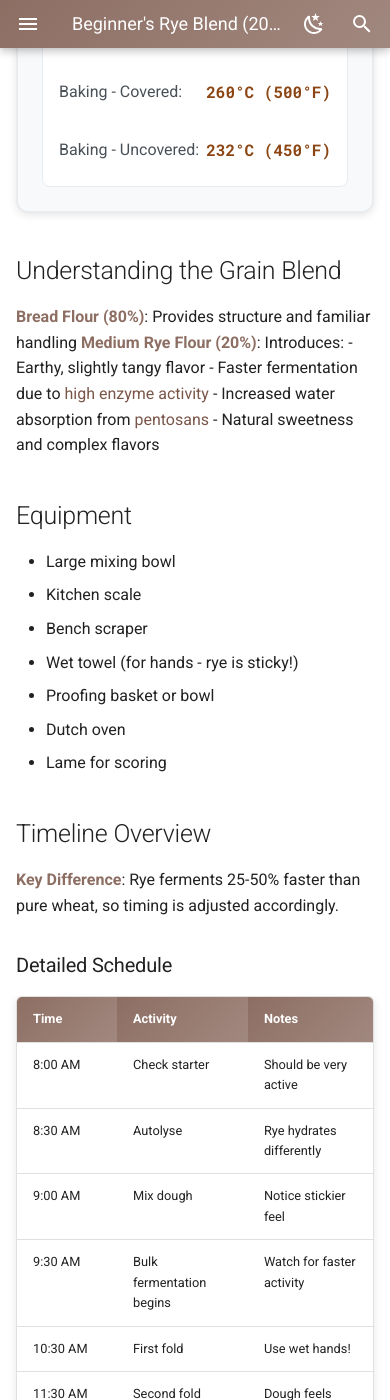
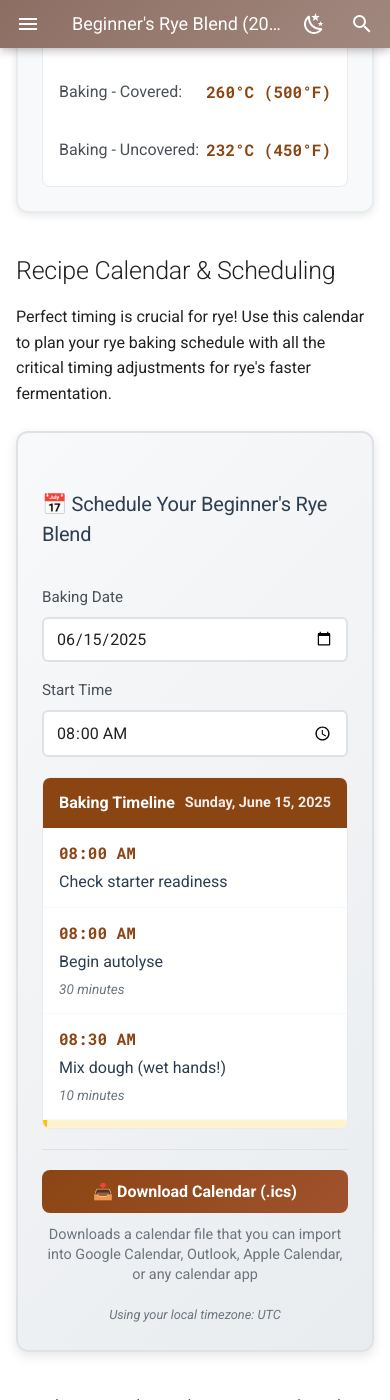
Before and after one commit to git-kubik/sourdough-journey, an MkDocs documentation site: the page built from docs/recipes/rye/beginners-rye-blend.md, in a window 390 px wide and 1400 px high, scrolled down 1540 px. Built offline with MkDocs 1.6.1 and Material for MkDocs 9.7.7, drawn with Linux system fonts in a browser that asks for light colours.

Commit message:
Add recipe calendar system with ICS file generation and URL links
- Create interactive recipe calendar with timeline generation
- Implement ICS calendar file download functionality
- Add URL links in calendar events pointing to recipe steps
- Include recipe-specific scheduling for all 4 recipes
- Support user-selectable date and time for baking schedule
- Generate detailed timeline with phase-based organization
- Create comprehensive styling for calendar interface
- Add timezone-aware event scheduling
- Enable calendar import to Google Calendar, Outlook, Apple Calendar

Features:
- Recipe-specific timing schedules for different grain types
- Visual timeline with activity descriptions and durations
- Downloadable .ics files with clickable recipe step URLs
- Base URL integration with https://baker.kubik.au
- Responsive calendar design with proper accessibility

🤖 Generated with [Claude Code](https://claude.ai/code)

Co-Authored-By: Claude <noreply@anthropic.com>

```diff
--- /dev/null
+++ b/docs/js/recipe-calendar.js
@@ -0,0 +1,302 @@
+// Recipe Calendar Generator
+class RecipeCalendar {
+    constructor(containerId, recipeName, recipeSteps, recipeUrl) {
+        this.container = document.getElementById(containerId);
+        this.recipeName = recipeName;
+        this.recipeSteps = recipeSteps;
+        this.recipeUrl = recipeUrl || this.generateRecipeUrl(recipeName);
+        this.selectedDate = new Date();
+        this.selectedTime = '08:00';
+        this.timeline = [];
+        this.baseUrl = 'https://baker.kubik.au';
+        this.init();
+    }
+
+    generateRecipeUrl(recipeName) {
+        // Convert recipe name to URL-friendly format
+        const urlPath = recipeName.toLowerCase()
+            .replace(/'/g, '')
+            .replace(/[^a-z0-9]+/g, '-')
+            .replace(/^-+|-+$/g, '');
+        return `/recipes/${urlPath}`;
+    }
+
+    init() {
+        this.render();
+        this.calculateTimeline();
+        this.updatePreview();
+    }
+
+    render() {
+        this.container.innerHTML = `
+            <div class="recipe-calendar">
+                <div class="calendar-header">
+                    <h3 class="calendar-title">
+                        📅 Schedule Your ${this.recipeName}
+                    </h3>
+                </div>
+
+                <div class="calendar-controls">
+                    <div class="calendar-control-group">
+                        <label for="recipe-date-${this.container.id}">Baking Date</label>
+                        <input type="date" id="recipe-date-${this.container.id}" class="calendar-input" value="${this.formatDate(this.selectedDate)}">
+                    </div>
+                    <div class="calendar-control-group">
+                        <label for="recipe-time-${this.container.id}">Start Time</label>
+                        <input type="time" id="recipe-time-${this.container.id}" class="calendar-input" value="${this.selectedTime}">
+                    </div>
+                </div>
+
+                <div class="schedule-preview">
+                    <div class="schedule-header">
+                        <span>Baking Timeline</span>
+                        <span class="schedule-date" id="schedule-date-${this.container.id}"></span>
+                    </div>
+                    <div class="schedule-timeline" id="timeline-${this.container.id}">
+                        <!-- Timeline will be populated here -->
+                    </div>
+                </div>
+
+                <div class="download-section">
+                    <button class="download-button" id="download-btn-${this.container.id}">
+                        📥 Download Calendar (.ics)
+                    </button>
+                    <div class="download-info">
+                        Downloads a calendar file that you can import into Google Calendar, Outlook, Apple Calendar, or any calendar app
+                    </div>
+                    <div class="timezone-display" id="timezone-${this.container.id}">
+                        Using your local timezone: ${Intl.DateTimeFormat().resolvedOptions().timeZone}
+                    </div>
+                </div>
+            </div>
+        `;
+
+        this.setupEventListeners();
+    }
+
+    setupEventListeners() {
+        const dateInput = document.getElementById(`recipe-date-${this.container.id}`);
+        const timeInput = document.getElementById(`recipe-time-${this.container.id}`);
+        const downloadBtn = document.getElementById(`download-btn-${this.container.id}`);
+
+        dateInput.addEventListener('change', (e) => {
+            this.selectedDate = new Date(e.target.value);
+            this.calculateTimeline();
+            this.updatePreview();
+        });
+
+        timeInput.addEventListener('change', (e) => {
+            this.selectedTime = e.target.value;
+            this.calculateTimeline();
+            this.updatePreview();
+        });
+
+        downloadBtn.addEventListener('click', () => {
+            this.downloadICS();
+        });
+    }
+
+    calculateTimeline() {
+        this.timeline = [];
+        const [hours, minutes] = this.selectedTime.split(':').map(Number);
+        let currentDateTime = new Date(this.selectedDate);
+        currentDateTime.setHours(hours, minutes, 0, 0);
+
+        this.recipeSteps.forEach((step, index) => {
+            const event = {
+                time: new Date(currentDateTime),
+                activity: step.activity,
+                duration: step.duration || '',
+                type: step.type || 'action', // 'action', 'phase', 'milestone'
+                description: step.description || ''
+            };
+
+            this.timeline.push(event);
+
+            // Calculate next step time
+            if (step.durationMinutes && index < this.recipeSteps.length - 1) {
+                currentDateTime = new Date(currentDateTime.getTime() + (step.durationMinutes * 60000));
+            }
+        });
+    }
+
+    updatePreview() {
+        const scheduleDate = document.getElementById(`schedule-date-${this.container.id}`);
+        const timelineContainer = document.getElementById(`timeline-${this.container.id}`);
+
+        scheduleDate.textContent = this.formatDateLong(this.selectedDate);
+
+        timelineContainer.innerHTML = this.timeline.map((event, index) => {
+            const timeStr = this.formatTime(event.time);
+            const typeClass = event.type === 'phase' ? 'timeline-phase' : '';
+
+            return `
+                <div class="timeline-item ${typeClass}">
+                    <div class="timeline-time">${timeStr}</div>
+                    <div class="timeline-activity">${event.activity}</div>
+                    ${event.duration ? `<div class="timeline-duration">${event.duration}</div>` : ''}
+                </div>
+            `;
+        }).join('');
+    }
+
+    formatDate(date) {
+        return date.toISOString().split('T')[0];
+    }
+
+    formatDateLong(date) {
+        return date.toLocaleDateString('en-US', {
+            weekday: 'long',
+            year: 'numeric',
+            month: 'long',
+            day: 'numeric'
+        });
+    }
+
+    formatTime(date) {
+        return date.toLocaleTimeString('en-US', {
+            hour: '2-digit',
+            minute: '2-digit',
+            hour12: true
+        });
+    }
+
+    formatICSDateTime(date) {
+        // Format: YYYYMMDDTHHMMSSZ
+        const year = date.getFullYear();
+        const month = String(date.getMonth() + 1).padStart(2, '0');
+        const day = String(date.getDate()).padStart(2, '0');
+        const hours = String(date.getHours()).padStart(2, '0');
+        const minutes = String(date.getMinutes()).padStart(2, '0');
+        const seconds = String(date.getSeconds()).padStart(2, '0');
+
+        return `${year}${month}${day}T${hours}${minutes}${seconds}`;
+    }
+
+    generateICS() {
+        const now = new Date();
+        const uid = `sourdough-${this.recipeName.toLowerCase().replace(/\s+/g, '-')}-${now.getTime()}`;
+
+        let icsContent = [
+            'BEGIN:VCALENDAR',
+            'VERSION:2.0',
+            'PRODID:-//MaK\'s Sourdough Journey//Recipe Calendar//EN',
+            'CALSCALE:GREGORIAN',
+            'METHOD:PUBLISH'
+        ];
+
+        this.timeline.forEach((event, index) => {
+            const startTime = this.formatICSDateTime(event.time);
+            const endTime = this.formatICSDateTime(new Date(event.time.getTime() + (15 * 60000))); // 15 minutes default duration
+
+            const summary = `${this.recipeName}: ${event.activity}`;
+            const stepUrl = `${this.baseUrl}${this.recipeUrl}#step-${index + 1}`;
+            const description = `${event.description || `Step ${index + 1} in making ${this.recipeName}.`} ${event.duration ? `Duration: ${event.duration}` : ''}\\n\\nView recipe step: ${stepUrl}`;
+
+            icsContent.push(
+                'BEGIN:VEVENT',
+                `UID:${uid}-${index}@sourdough-journey.local`,
+                `DTSTART:${startTime}`,
+                `DTEND:${endTime}`,
+                `SUMMARY:${summary}`,
+                `DESCRIPTION:${description.replace(/\n/g, '\\n')}`,
+                `URL:${stepUrl}`,
+                `LOCATION:Kitchen`,
+                `CATEGORIES:Baking,Sourdough`,
+                'STATUS:CONFIRMED',
+                'TRANSP:OPAQUE',
+                'END:VEVENT'
+            );
+        });
+
+        icsContent.push('END:VCALENDAR');
+        return icsContent.join('\r\n');
+    }
+
+    downloadICS() {
+        const icsContent = this.generateICS();
+        const blob = new Blob([icsContent], { type: 'text/calendar;charset=utf-8' });
+        const url = URL.createObjectURL(blob);
+
+        const link = document.createElement('a');
+        link.href = url;
+        link.download = `${this.recipeName.toLowerCase().replace(/\s+/g, '-')}-${this.formatDate(this.selectedDate)}.ics`;
+        document.body.appendChild(link);
+        link.click();
+        document.body.removeChild(link);
+        URL.revokeObjectURL(url);
+    }
+}
+
+// Recipe step definitions for different recipes
+const RECIPE_SCHEDULES = {
+    'classic-white-sourdough': [
+        { activity: 'Check starter readiness', type: 'milestone', description: 'Ensure starter has doubled and passes float test' },
+        { activity: 'Begin autolyse (flour + water)', duration: '30 minutes', durationMinutes: 30, description: 'Mix flour and water, let rest to develop gluten naturally' },
+        { activity: 'Mix dough (add starter & salt)', duration: '10 minutes', durationMinutes: 10, description: 'Add active starter and salt, mix thoroughly' },
+        { activity: 'Bulk fermentation begins', type: 'phase', description: 'Begin 4-5 hour bulk fermentation with periodic folding' },
+        { activity: 'First coil fold', duration: '2 minutes', durationMinutes: 60, description: 'Perform coil fold technique, cover and rest' },
+        { activity: 'Second coil fold', duration: '2 minutes', durationMinutes: 60, description: 'Second fold, notice increased dough strength' },
+        { activity: 'Third coil fold', duration: '2 minutes', durationMinutes: 60, description: 'Third fold, dough should feel smoother and stronger' },
+        { activity: 'Final coil fold', duration: '2 minutes', durationMinutes: 30, description: 'Last fold, dough should hold shape well' },
+        { activity: 'Continue bulk fermentation', duration: '30 minutes', durationMinutes: 30, description: 'Hands-off period, let dough continue developing' },
+        { activity: 'Pre-shape', duration: '5 minutes', durationMinutes: 30, description: 'Shape into loose round, bench rest' },
+        { activity: 'Final shape', duration: '5 minutes', durationMinutes: 180, description: 'Shape into boule or batard, place in banneton' },
+        { activity: 'Preheat oven with Dutch oven', duration: '45 minutes', durationMinutes: -45, description: 'Start preheating oven to 500°F (260°C)' },
+        { activity: 'Score and bake', duration: '45 minutes', durationMinutes: 45, description: 'Score dough, bake covered 20 min, uncovered 25 min' },
+        { activity: 'Cool completely', duration: '2+ hours', type: 'milestone', description: 'Cool on wire rack before cutting' }
+    ],
+
+    'beginners-rye-blend': [
+        { activity: 'Check starter readiness', type: 'milestone', description: 'Very active starter needed for rye fermentation' },
+        { activity: 'Begin autolyse', duration: '30 minutes', durationMinutes: 30, description: 'Mix flours and water, rye feels stickier' },
+        { activity: 'Mix dough (wet hands!)', duration: '10 minutes', durationMinutes: 10, description: 'Add starter and salt, use wet hands throughout' },
+        { activity: 'Bulk fermentation begins', type: 'phase', description: 'Faster fermentation due to rye enzymes' },
+        { activity: 'First fold (wet hands)', duration: '2 minutes', durationMinutes: 45, description: 'Every 45 minutes for rye, wet hands essential' },
+        { activity: 'Second fold', duration: '2 minutes', durationMinutes: 45, description: 'Notice different texture from pure wheat' },
+        { activity: 'Third fold', duration: '2 minutes', durationMinutes: 30, description: 'Earthy aromas developing' },
+        { activity: 'Check fermentation progress', duration: '5 minutes', durationMinutes: 30, description: 'May be ready earlier than wheat dough' },
+        { activity: 'Pre-shape (wet hands)', duration: '5 minutes', durationMinutes: 30, description: 'Quick, gentle handling with wet hands' },
+        { activity: 'Final shape (wet hands)', duration: '5 minutes', durationMinutes: 150, description: 'Shape with wet hands, into banneton' },
+        { activity: 'Preheat oven', duration: '45 minutes', durationMinutes: -45, description: 'Preheat to 500°F (260°C)' },
+        { activity: 'Score and bake', duration: '45 minutes', durationMinutes: 45, description: 'Score confidently, bake covered then uncovered' },
+        { activity: 'Cool completely', duration: '3+ hours', type: 'milestone', description: 'Rye needs longer cooling time' }
+    ],
+
+    'sweet-einkorn-loaf': [
+        { activity: 'Check starter (very active needed)', type: 'milestone', description: 'Einkorn needs vigorous fermentation help' },
+        { activity: 'Extended autolyse', duration: '60 minutes', durationMinutes: 60, description: 'Einkorn needs more time to hydrate fully' },
+        { activity: 'Gentle mixing', duration: '10 minutes', durationMinutes: 10, description: 'Add starter, honey, salt - minimal mixing' },
+        { activity: 'Bulk fermentation begins', type: 'phase', description: 'Shorter timeline than modern wheat' },
+        { activity: 'First gentle fold', duration: '2 minutes', durationMinutes: 60, description: 'Very gentle - einkorn proteins tear easily' },
+        { activity: 'Second gentle fold', duration: '2 minutes', durationMinutes: 60, description: 'Don\'t overwork, treat like pastry dough' },
+        { activity: 'Check readiness', duration: '5 minutes', durationMinutes: 30, description: '30-50% increase, sweet honeyed aroma' },
+        { activity: 'Gentle shaping for pan', duration: '5 minutes', durationMinutes: 120, description: 'Shape gently, place in greased loaf pan' },
+        { activity: 'Preheat oven to 375°F', duration: '30 minutes', durationMinutes: -30, description: 'Lower temperature for einkorn' },
+        { activity: 'Bake in pan', duration: '40 minutes', durationMinutes: 40, description: 'Bake 35-40 minutes to 200-205°F internal' },
+        { activity: 'Cool in pan then rack', duration: '3+ hours', type: 'milestone', description: 'Cool 10 min in pan, then on rack completely' }
+    ],
+
+    'brown-rice-sourdough': [
+        { activity: 'Check GF starter', type: 'milestone', description: 'Very active gluten-free starter essential' },
+        { activity: 'Combine dry ingredients', duration: '10 minutes', durationMinutes: 10, description: 'Sift and whisk all flours, starches, xanthan gum' },
+        { activity: 'Mix wet ingredients', duration: '5 minutes', durationMinutes: 5, description: 'Combine water, starter, oil, honey' },
+        { activity: 'Combine and mix thoroughly', duration: '5 minutes', durationMinutes: 10, description: 'Mix vigorously 2-3 minutes, thick batter consistency' },
+        { activity: 'Bulk fermentation begins', type: 'phase', description: 'Extended fermentation for flavor development' },
+        { activity: 'First gentle stir', duration: '2 minutes', durationMinutes: 180, description: 'Gentle stirring to redistribute, no folding' },
+        { activity: 'Check fermentation progress', duration: '5 minutes', durationMinutes: 180, description: 'Very active bubbling, 50-75% size increase' },
+        { activity: 'Pour into prepared pan', duration: '5 minutes', durationMinutes: 180, description: 'Pour into greased 9" loaf pan, smooth surface' },
+        { activity: 'Preheat oven to 375°F', duration: '45 minutes', durationMinutes: -45, description: 'Lower temperature for gluten-free' },
+        { activity: 'Bake with steam', duration: '60 minutes', durationMinutes: 60, description: 'Bake 50-60 minutes to 205-210°F internal' },
+        { activity: 'Cool completely', duration: '4+ hours', type: 'milestone', description: 'Critical: Cool 15 min in pan, then completely on rack' }
+    ]
+};
+
+// Initialize calendar for a specific recipe
+function initRecipeCalendar(containerId, recipeKey, recipeName, recipeUrl) {
+    if (RECIPE_SCHEDULES[recipeKey]) {
+        new RecipeCalendar(containerId, recipeName, RECIPE_SCHEDULES[recipeKey], recipeUrl);
+    } else {
+        console.warn(`Recipe schedule not found for: ${recipeKey}`);
+    }
+}
--- a/docs/recipes/rye/beginners-rye-blend.md
+++ b/docs/recipes/rye/beginners-rye-blend.md
@@ -223,6 +223,19 @@ From our [rye properties blog post](../../blog/posts/grains-series-part-2.md#rye
 })();
 </script>
 
+## Recipe Calendar & Scheduling
+
+Perfect timing is crucial for rye! Use this calendar to plan your rye baking schedule with all the critical timing adjustments for rye's faster fermentation.
+
+<div id="rye-blend-calendar"></div>
+
+<script>
+// Initialize the calendar for this recipe
+document.addEventListener('DOMContentLoaded', function() {
+    initRecipeCalendar('rye-blend-calendar', 'beginners-rye-blend', 'Beginner\'s Rye Blend', '/recipes/rye/beginners-rye-blend');
+});
+</script>
+
 ## Understanding the Grain Blend
 
 **Bread Flour (80%)**: Provides structure and familiar handling
--- /dev/null
+++ b/docs/stylesheets/recipe-calendar.css
@@ -0,0 +1,235 @@
+/* Recipe Calendar Styles */
+.recipe-calendar {
+    background: linear-gradient(135deg, #f8f9fa 0%, #e9ecef 100%);
+    border: 2px solid #dee2e6;
+    border-radius: 12px;
+    padding: 24px;
+    margin: 24px 0;
+    box-shadow: 0 4px 12px rgba(0,0,0,0.1);
+}
+
+.calendar-header {
+    display: flex;
+    justify-content: space-between;
+    align-items: center;
+    margin-bottom: 20px;
+    flex-wrap: wrap;
+    gap: 12px;
+}
+
+.calendar-title {
+    font-size: 1.2em;
+    font-weight: 600;
+    color: #2c3e50;
+    margin: 0;
+    display: flex;
+    align-items: center;
+    gap: 8px;
+}
+
+.calendar-controls {
+    display: grid;
+    grid-template-columns: repeat(auto-fit, minmax(200px, 1fr));
+    gap: 16px;
+    margin-bottom: 20px;
+}
+
+.calendar-control-group {
+    display: flex;
+    flex-direction: column;
+    gap: 8px;
+}
+
+.calendar-control-group label {
+    font-weight: 500;
+    color: #495057;
+    font-size: 0.95em;
+}
+
+.calendar-input {
+    padding: 10px 12px;
+    border: 2px solid #dee2e6;
+    border-radius: 6px;
+    font-size: 1em;
+    transition: border-color 0.3s ease;
+    background: white;
+}
+
+.calendar-input:focus {
+    outline: none;
+    border-color: #8B4513;
+    box-shadow: 0 0 0 3px rgba(139, 69, 19, 0.1);
+}
+
+.schedule-preview {
+    background: white;
+    border-radius: 8px;
+    border: 1px solid #e9ecef;
+    margin: 16px 0;
+    overflow: hidden;
+}
+
+.schedule-header {
+    background: #8B4513;
+    color: white;
+    padding: 12px 16px;
+    font-weight: 600;
+    display: flex;
+    justify-content: space-between;
+    align-items: center;
+}
+
+.schedule-date {
+    font-size: 0.9em;
+    opacity: 0.9;
+}
+
+.schedule-timeline {
+    max-height: 300px;
+    overflow-y: auto;
+}
+
+.timeline-item {
+    display: flex;
+    align-items: center;
+    padding: 12px 16px;
+    border-bottom: 1px solid #f8f9fa;
+    transition: background-color 0.2s ease;
+}
+
+.timeline-item:hover {
+    background-color: #f8f9fa;
+}
+
+.timeline-item:last-child {
+    border-bottom: none;
+}
+
+.timeline-time {
+    font-family: 'Roboto Mono', monospace;
+    font-weight: 600;
+    color: #8B4513;
+    min-width: 80px;
+    margin-right: 16px;
+}
+
+.timeline-activity {
+    flex: 1;
+    font-weight: 500;
+    color: #2c3e50;
+}
+
+.timeline-duration {
+    font-size: 0.85em;
+    color: #6c757d;
+    font-style: italic;
+}
+
+.timeline-phase {
+    background: #fff3cd;
+    border-left: 4px solid #ffc107;
+    font-weight: 600;
+}
+
+.timeline-phase .timeline-activity {
+    color: #856404;
+}
+
+.download-section {
+    display: flex;
+    flex-direction: column;
+    gap: 12px;
+    margin-top: 20px;
+    padding-top: 20px;
+    border-top: 1px solid #dee2e6;
+}
+
+.download-button {
+    background: linear-gradient(135deg, #8B4513 0%, #A0522D 100%);
+    color: white;
+    border: none;
+    padding: 12px 20px;
+    border-radius: 8px;
+    font-size: 1em;
+    font-weight: 600;
+    cursor: pointer;
+    transition: all 0.3s ease;
+    display: flex;
+    align-items: center;
+    justify-content: center;
+    gap: 8px;
+    text-decoration: none;
+}
+
+.download-button:hover {
+    background: linear-gradient(135deg, #A0522D 0%, #8B4513 100%);
+    transform: translateY(-2px);
+    box-shadow: 0 4px 12px rgba(139, 69, 19, 0.3);
+}
+
+.download-button:active {
+    transform: translateY(0);
+}
+
+.download-info {
+    font-size: 0.9em;
+    color: #6c757d;
+    text-align: center;
+    line-height: 1.4;
+}
+
+.timezone-display {
+    font-size: 0.8em;
+    color: #6c757d;
+    text-align: center;
+    margin-top: 8px;
+    font-style: italic;
+}
+
+@media (max-width: 768px) {
+    .calendar-controls {
+        grid-template-columns: 1fr;
+    }
+
+    .calendar-header {
+        flex-direction: column;
+        align-items: flex-start;
+    }
+
+    .timeline-item {
+        flex-direction: column;
+        align-items: flex-start;
+        gap: 4px;
+    }
+
+    .timeline-time {
+        min-width: auto;
+        margin-right: 0;
+    }
+}
+
+/* Dark mode support */
+[data-md-color-scheme="slate"] .recipe-calendar {
+    background: linear-gradient(135deg, #2d3748 0%, #1a202c 100%);
+    border-color: #4a5568;
+}
+
+[data-md-color-scheme="slate"] .schedule-preview {
+    background: #1a202c;
+    border-color: #4a5568;
+}
+
+[data-md-color-scheme="slate"] .calendar-input {
+    background: #2d3748;
+    border-color: #4a5568;
+    color: white;
+}
+
+[data-md-color-scheme="slate"] .timeline-item:hover {
+    background-color: #2d3748;
+}
+
+[data-md-color-scheme="slate"] .timeline-phase {
+    background: #44403c;
+    border-left-color: #fbbf24;
+}
--- a/mkdocs.yml
+++ b/mkdocs.yml
@@ -119,5 +119,9 @@ extra:
 extra_css:
   - stylesheets/extra.css
   - stylesheets/recipe-calculator.css
+  - stylesheets/recipe-calendar.css
+
+extra_javascript:
+  - js/recipe-calendar.js
 
 copyright: Copyright &copy; 2025 MaK & CodeCrust - Mastering the art of sourdough and code
```
Also changed, not shown: docs/recipes/alternative/brown-rice-sourdough.md (+13 -0 lines), docs/recipes/heritage/sweet-einkorn-loaf.md (+13 -0 lines), docs/recipes/wheat/classic-white-sourdough.md (+13 -0 lines).
